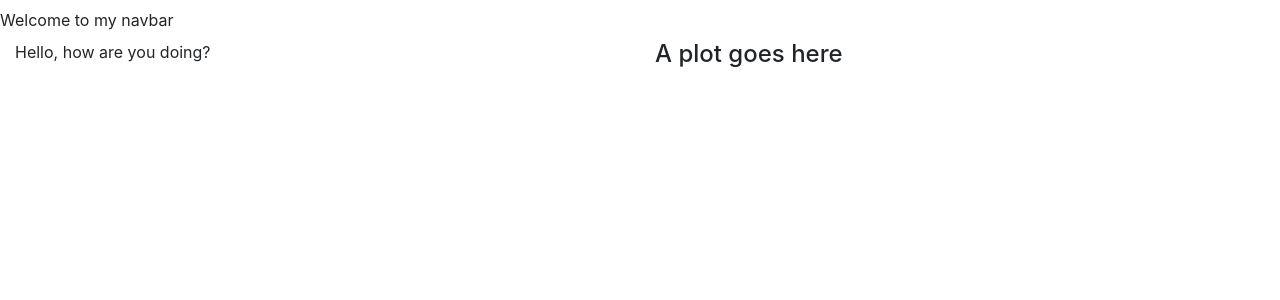
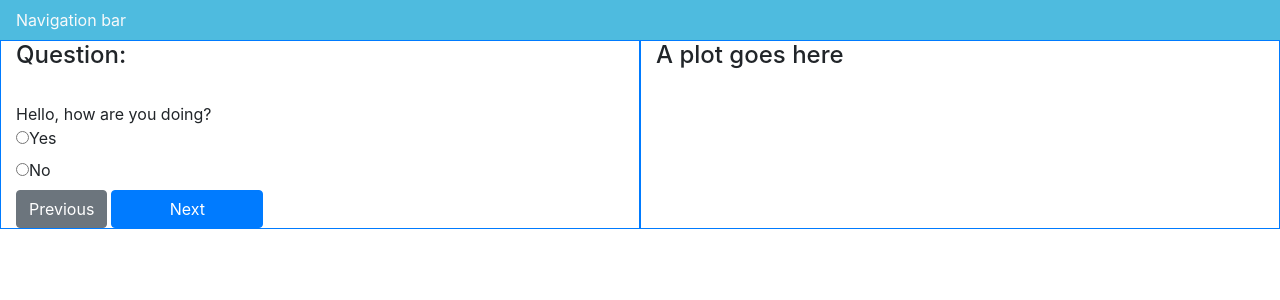
Before and after one commit to uib/cetcarbonplanner, a React (Create React App) app: page / in a window 1280 px wide. Shown: the top 300 px of the page. Built offline with nearby package versions, Linux system fonts and the light colour scheme.

Commit message:
Progress save.

```diff
--- a/src/App.js
+++ b/src/App.js
@@ -14,10 +14,10 @@ class App extends Component {
         <NavBar />
         <div className="container-fluid">
           <div className="row">
-            <div className="col-6">
+            <div className="border border-primary col-6">
               <Survey surveydata={surveydata} />
             </div>
-            <div className="col">
+            <div className="border border-primary col">
               <Plot />
             </div>
           </div>
--- /dev/null
+++ b/src/components/inputform.jsx
@@ -0,0 +1,21 @@
+import React, { Component } from "react";
+
+const InputForm = () => {
+  return (
+    <React.Fragment>
+      <div>
+        <label>
+          <input type="radio" name="true" id="" value="true" />
+          <span>Yes</span>
+        </label>
+        <br />
+        <label>
+          <input type="radio" name="true" id="" value="false" />
+          <span>No</span>
+        </label>
+      </div>
+    </React.Fragment>
+  );
+};
+
+export default InputForm;
--- a/src/components/navbar.jsx
+++ b/src/components/navbar.jsx
@@ -1,7 +1,12 @@
 import React, { Component } from "react";
 
 const NavBar = () => {
-  return <nav className="navbar-nav navbar-text">Welcome to my navbar</nav>;
+  const bgcolor = { backgroundColor: "#4EBBDF" };
+  return (
+    <nav className="navbar-nav navbar-text container-fluid" style={bgcolor}>
+      <span className="text-light ml-3"> Navigation bar</span>
+    </nav>
+  );
 };
 
 export default NavBar;
--- a/src/components/question.jsx
+++ b/src/components/question.jsx
@@ -1,4 +1,5 @@
 import React, { Component } from "react";
+import InputForm from "./inputform";
 
 const Question = props => {
   /*this function should build a React component based on input parameters
@@ -6,11 +7,17 @@ const Question = props => {
   is required and how many input fields.
   */
   console.log(props);
+
   return buildQuestion(props.q.text);
 };
 
 const buildQuestion = q => {
-  return <div>{q}</div>;
+  return (
+    <React.Fragment>
+      <div>{q}</div>
+      <InputForm />
+    </React.Fragment>
+  );
 };
 
 export default Question;
--- a/src/components/survey.jsx
+++ b/src/components/survey.jsx
@@ -3,9 +3,14 @@ import Question from "./question";
 
 class Survey extends Component {
   render() {
+    const buttonclass = "btn btn-";
     return (
       <React.Fragment>
+        <h4>Question:</h4>
+        <br />
         <Question q={this.props.surveydata[0]} />
+        <button className={buttonclass + "secondary"}>Previous</button>
+        <button className={buttonclass + "primary w-25 ml-1"}>Next</button>
       </React.Fragment>
     );
   }
```
